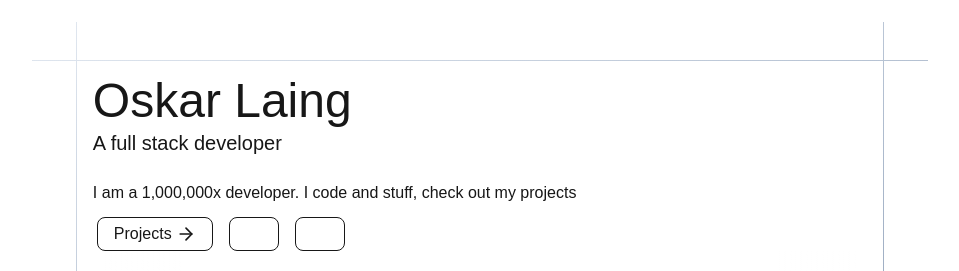
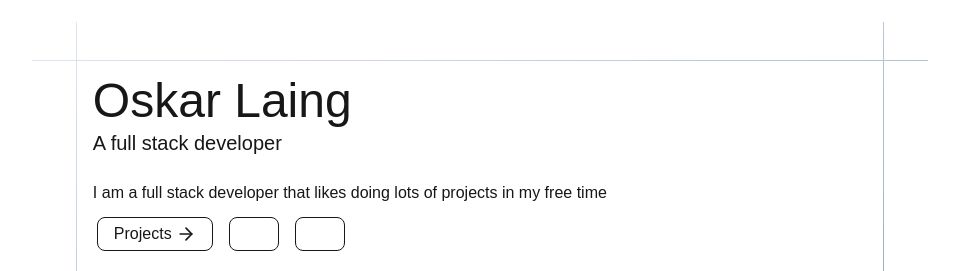
Before and after one commit to Epic-Oreo/portfolio2, a Next.js app: page / in a window 1280 px wide. Shown: the part 186-457 px from the top of the page, without its empty margins (160-1119 px from the left). Built offline with nearby package versions, Linux system fonts and the light colour scheme.

Commit message:
Refine developer description and clean up unused code in project page

```diff
--- a/src/app/page.tsx
+++ b/src/app/page.tsx
@@ -37,7 +37,7 @@ const Home = () => {
           <p className="text-xl">A full stack developer</p>
 
           <p className="mt-5">
-            I am a 1,000,000x developer. I code and stuff, check out my projects
+            I am a full stack developer that likes doing lots of projects in my free time
           </p>
 
           <div className="flex ">
--- a/src/app/projects/page.tsx
+++ b/src/app/projects/page.tsx
@@ -62,8 +62,6 @@ const Page = () => {
 
   const outerRef = useRef<null | HTMLDivElement>(null);
   const [isTouch, setIsTouch] = useState<boolean>(true);
-
-  // const currentpercentRef
 
   useEffect(() => {
     if (!outerRef.current) return;
@@ -131,8 +129,6 @@ const Page = () => {
               <div className="bg-background"></div>
               <div className="bg-background row-span-8"></div>
 
-
-
               <div className="width-col-span row-span-8 overflow-hidden bg-background z-20">
                 <Image className="md:brightness-50 group-hover:brightness-80 duration-200 w-full h-full object-cover" src={card.image} alt="Hello" width={500} height={400} draggable={false}/>
               </div>
@@ -147,7 +143,6 @@ const Page = () => {
               </div>
               <div className="bg-background"></div>
             </div>
-
           </div>
         );
       })}
```
